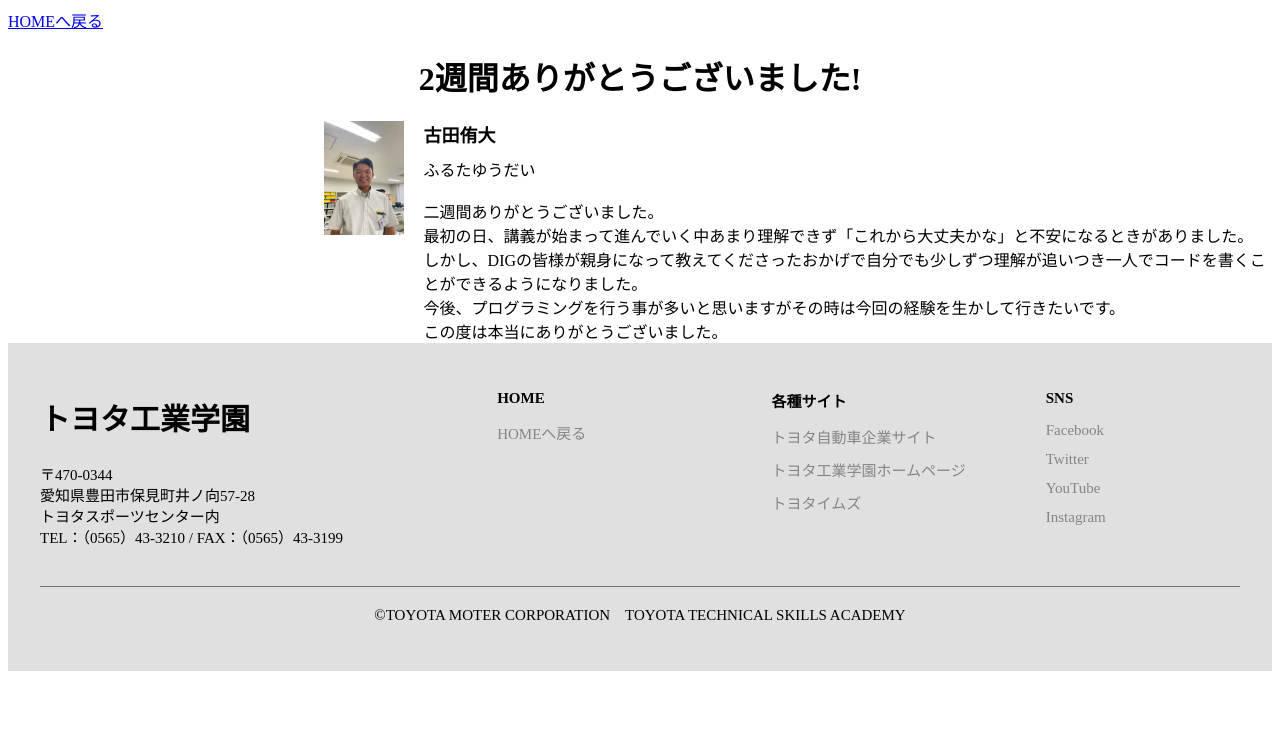
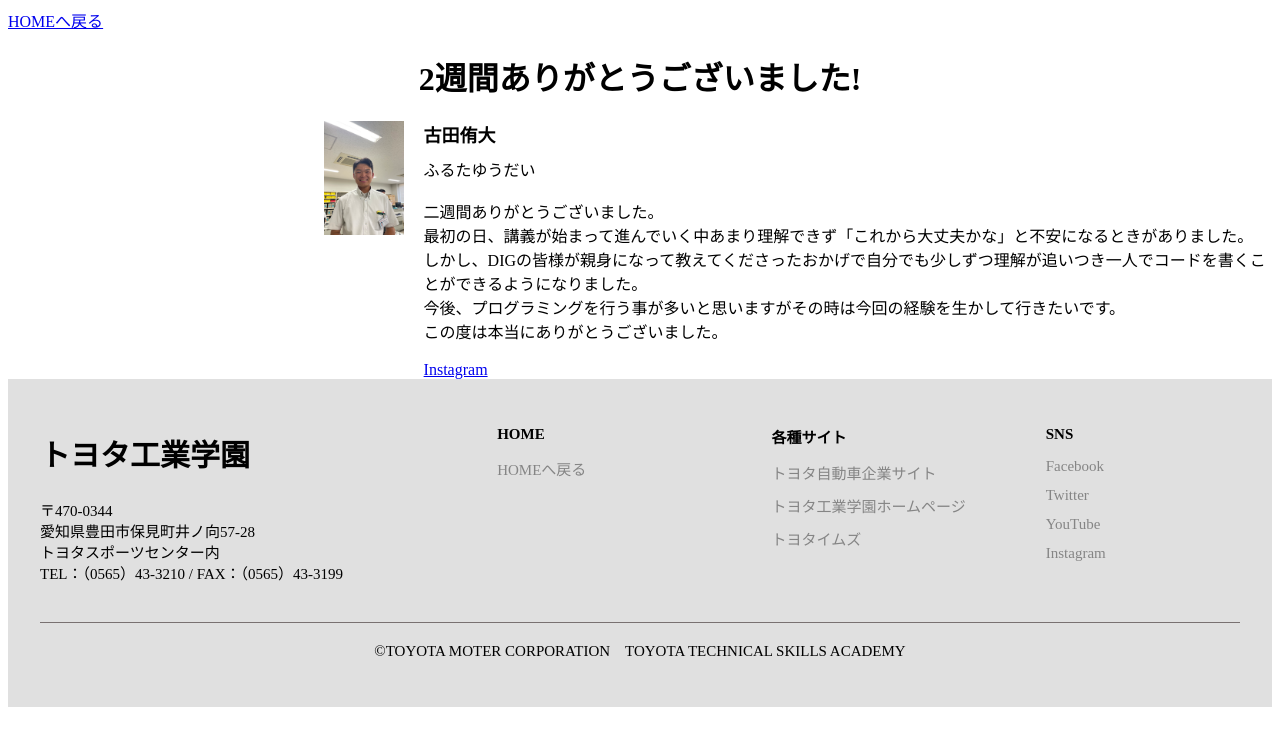
Before and after one commit to kazusa-hosoda/Furuta.DIG-msg, a plain HTML site: page index.html in a window 1280 px wide. Drawn offline with Linux system fonts and the light colour scheme.

Commit message:
Update index.html

```diff
--- a/index.html
+++ b/index.html
@@ -24,7 +24,8 @@
                 最初の日、講義が始まって進んでいく中あまり理解できず「これから大丈夫かな」と不安になるときがありました。<br>
                 しかし、DIGの皆様が親身になって教えてくださったおかげで自分でも少しずつ理解が追いつき一人でコードを書くことができるようになりました。<br>
                 今後、プログラミングを行う事が多いと思いますがその時は今回の経験を生かして行きたいです。<br>
-                この度は本当にありがとうございました。<br>
+                この度は本当にありがとうございました。<br><br>
+                <a href="https://instagram.com/f_yudai0521?igshid=OGQ5ZDc2ODk2ZA==">Instagram</a>
               </p>
             </div>
           </div>
```
